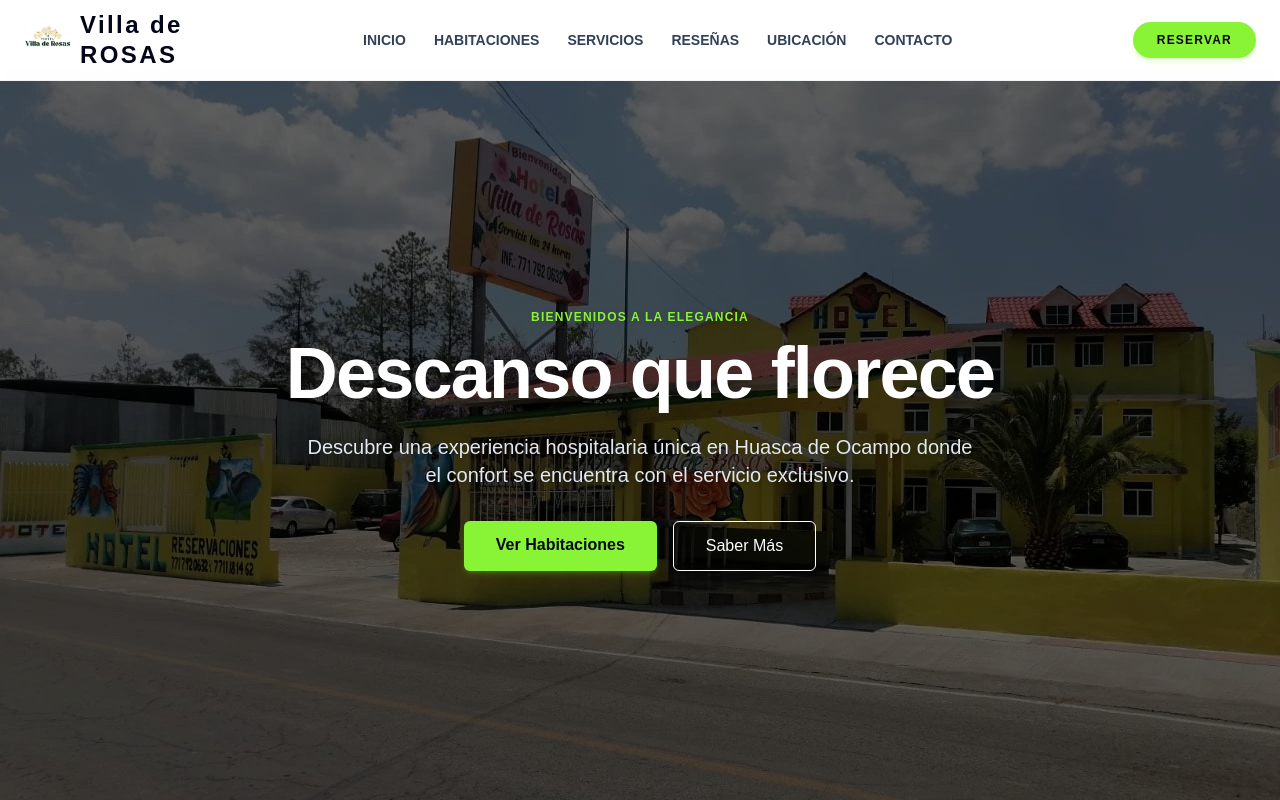
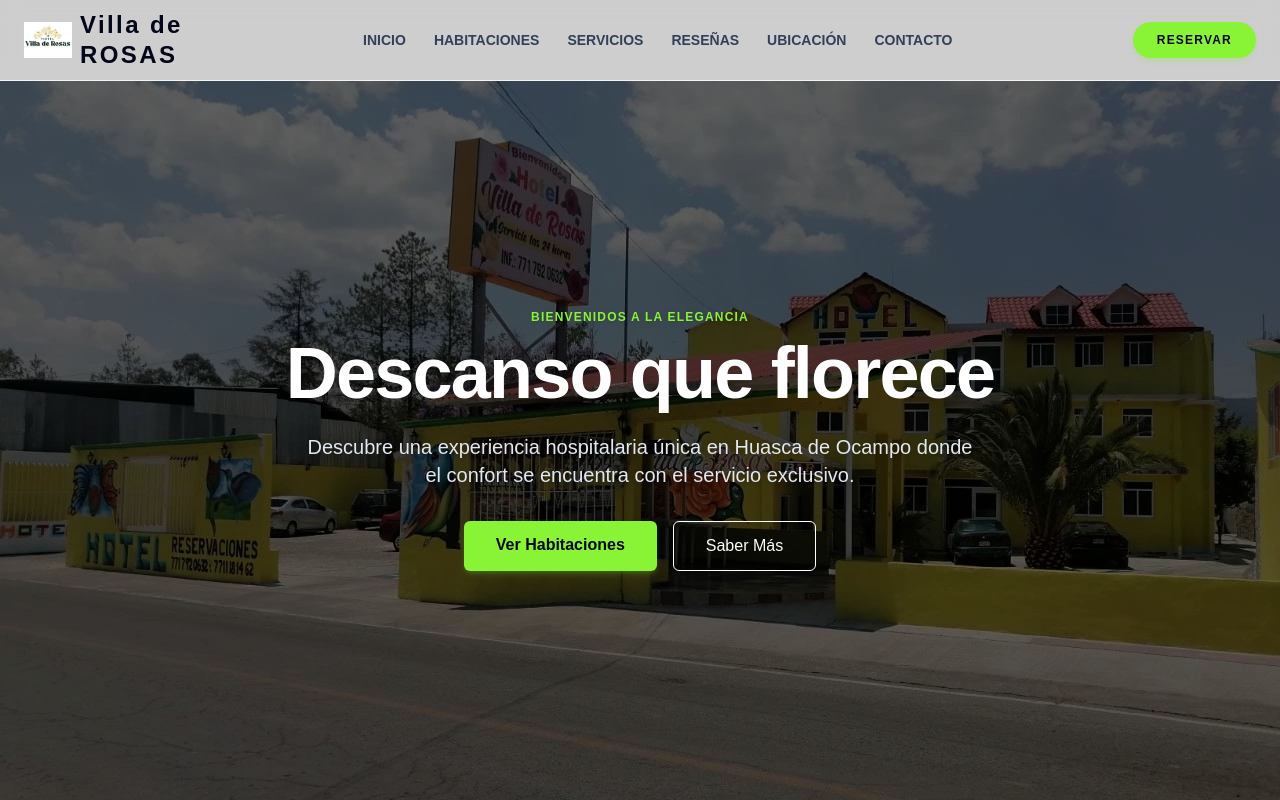
Before and after one commit to Arturozoberzau1xd/hotel-villa-de-rosas, a Next.js app: page / in a window 1280 px wide. Shown: the top 800 px of the page. Built offline with nearby package versions, Linux system fonts and the light colour scheme.

Commit message:
dark mode

```diff
--- a/app/globals.css
+++ b/app/globals.css
@@ -1,8 +1,10 @@
 @import "tailwindcss";
 
+@custom-variant dark (&:where(.dark, .dark *));
+
 :root {
-  --background: #ffffff;
-  --foreground: #171717;
+  --background: #0a0a0a;
+  --foreground: #ededed;
 }
 
 @theme inline {
@@ -13,11 +15,8 @@
   --font-mono: var(--font-geist-mono);
 }
 
-@media (prefers-color-scheme: dark) {
-  :root {
-    --background: #0a0a0a;
-    --foreground: #ededed;
-  }
+html {
+  color-scheme: dark;
 }
 
 body {
```
